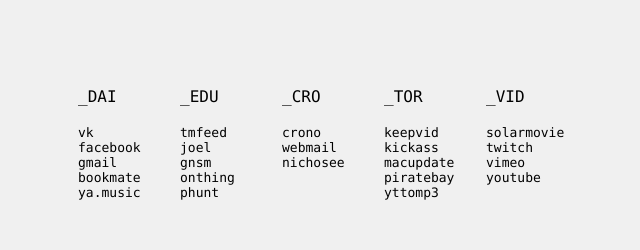
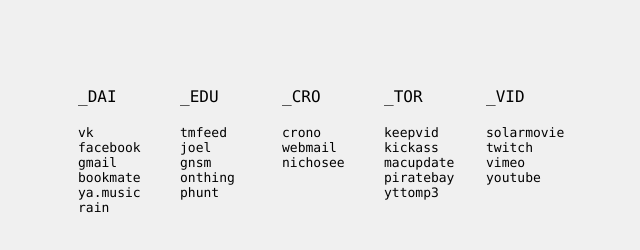
Before and after one commit to dmitrygerasimuk/startpage, a plain HTML site: page index.html in a window 1280 px wide. Shown: the full height of the page, 309-949 px from the left. Drawn offline with Linux system fonts and the light colour scheme.

Commit message:
rainymood

```diff
--- a/index.html
+++ b/index.html
@@ -31,7 +31,7 @@ a:visited {
 
 		<a href="https://bookmate.com"><font size="2">  bookmate </font></a> <br>
 		<a href="http://music.yandex.ru"><font size="2">ya.music   </font></a> <br>
-		<a href="http://"><font size="2">   </font></a> <br>
+		<a href="https://rainymood.com/"><font size="2">rain  </font></a> <br>
 		<a href="http://"><font size="2">   </font></a> <br>
 		<a href="http://"><font size="2">   </font></a> <br>
 		</td>
```
